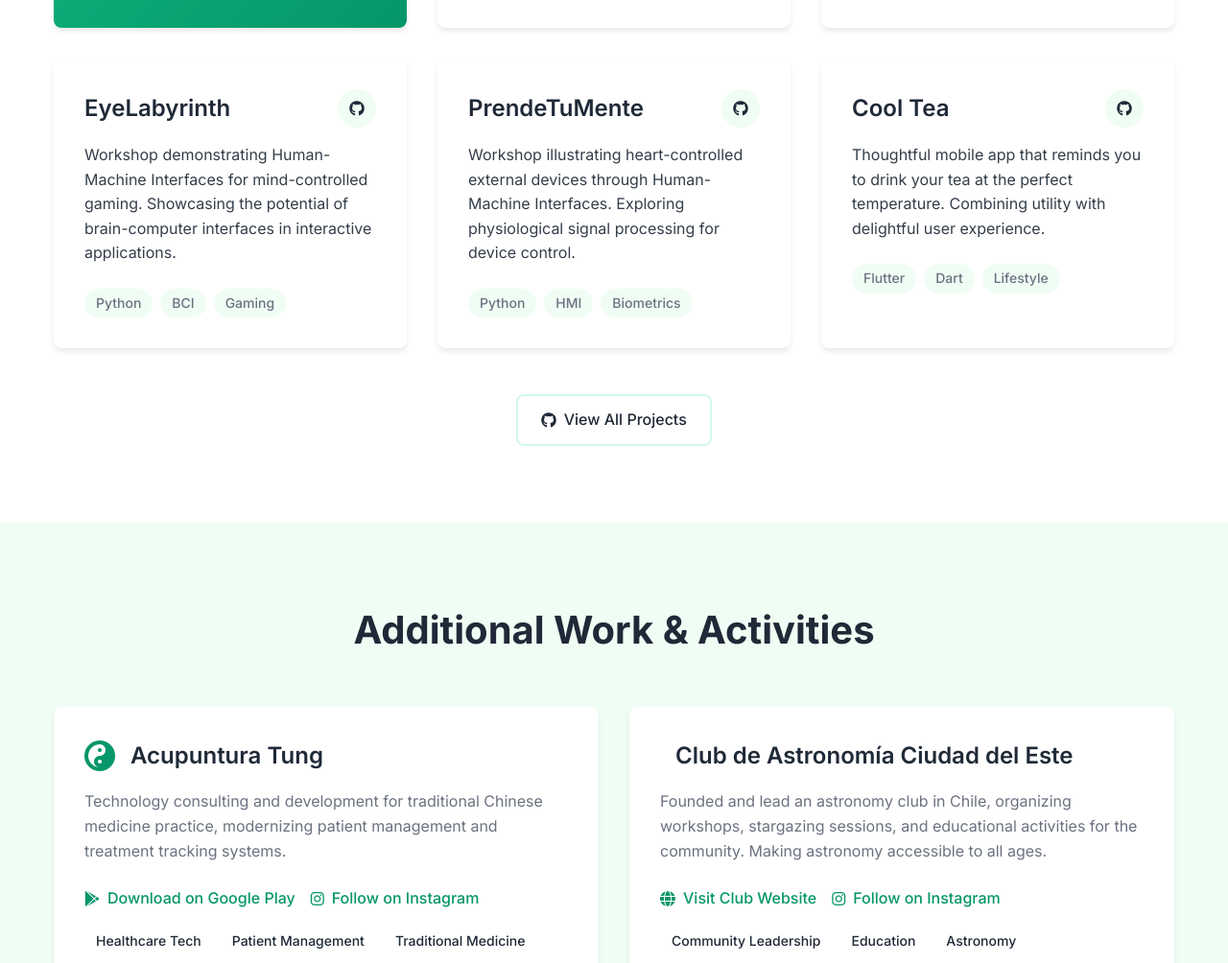
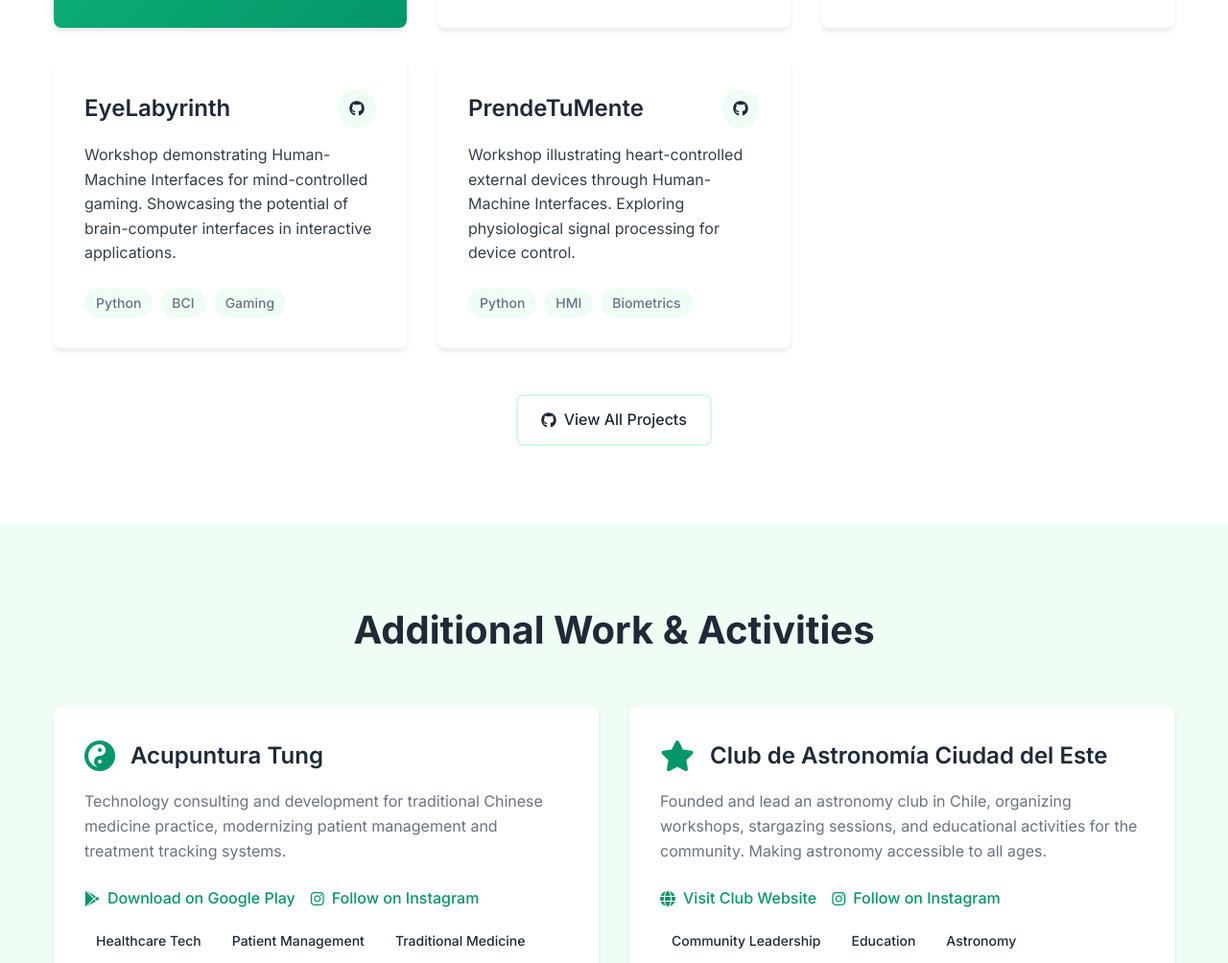
Before and after one commit to SoftcodingForYou/softcodingforyou.github.io, a plain HTML site: page index.html in a window 1280 px wide. Shown: the part 2074-3078 px from the top of the page at 96% size. Drawn offline with Linux system fonts and the light colour scheme.

Commit message:
Reduce amount of featured projects

```diff
--- a/index.html
+++ b/index.html
@@ -258,7 +258,7 @@
                         </div>
                     </article>
 
-                    <article class="project-card">
+                    <!-- <article class="project-card">
                         <div class="project-header">
                             <h3>Cool Tea</h3>
                             <div class="project-links">
@@ -276,7 +276,7 @@
                             <span class="tech-tag">Dart</span>
                             <span class="tech-tag">Lifestyle</span>
                         </div>
-                    </article>
+                    </article> -->
                 </div>
 
                 <div class="projects-cta">
@@ -317,7 +317,7 @@
 
                     <article class="experience-card">
                         <div class="experience-header">
-                            <i class="fas fa-telescope"></i>
+                            <i class="fas fa-star"></i>
                             <h3>Club de Astronomía Ciudad del Este</h3>
                         </div>
                         <p class="experience-description">
```
